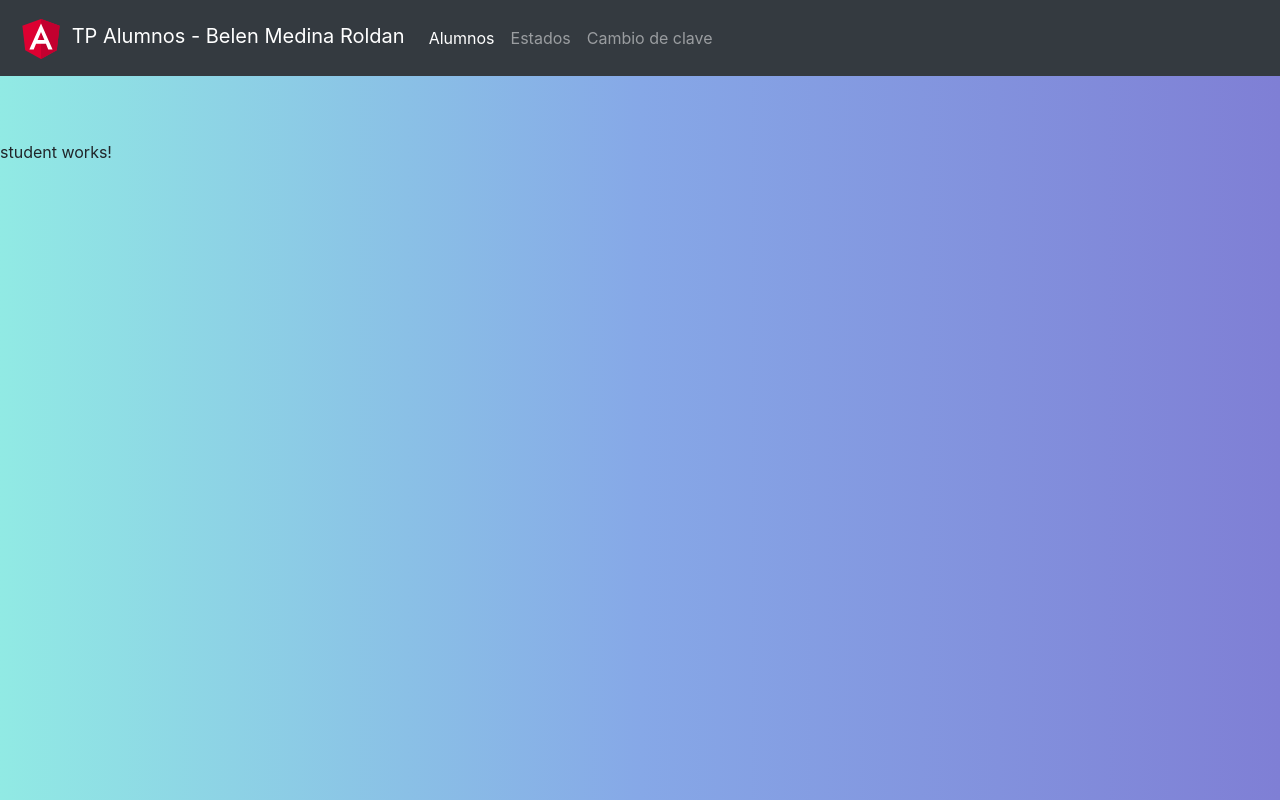
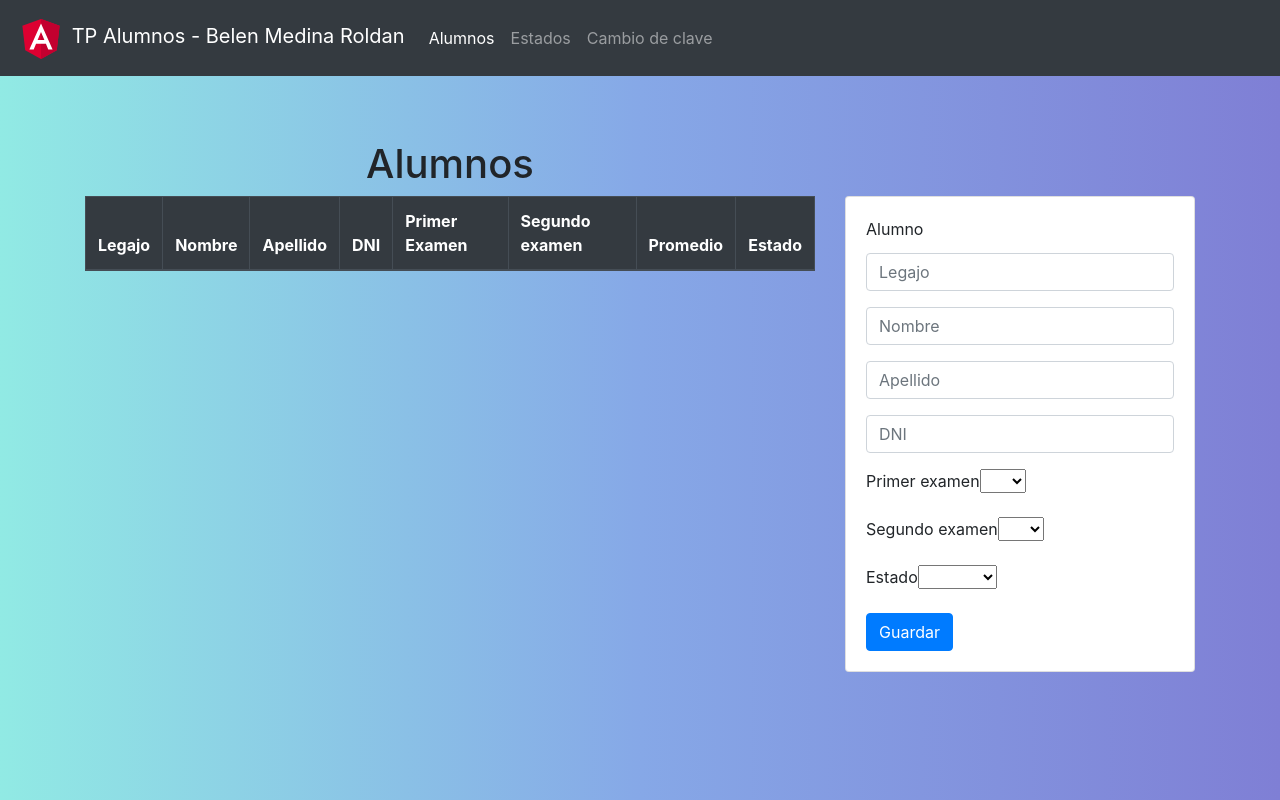
Before and after one commit to belenmr/tp-alumnos-angular, an Angular app: page /alumnos in a window 1280 px wide. Built offline with nearby package versions, Linux system fonts and the light colour scheme.

Commit message:
Se modifica componente alumno

```diff
--- a/src/app/components/student/student.component.html
+++ b/src/app/components/student/student.component.html
@@ -1 +1,98 @@
-<p>student works!</p>
+<div class="container">
+    <div class="row">
+        <div class="col-sm-8">
+            <h1 class="text-center">
+                Alumnos
+            </h1>
+        </div>
+        <div class="col-sm-4">
+            <div class="alert alert-success alert-dismissable" *ngIf="msg">
+                <a href="#" class="close" (click)="closeAlert()">
+                    &times;
+                </a>
+                {{msg}}
+            </div>
+        </div>
+    </div>
+    <div class="row">
+        <div class="col-md-8">
+                <table class="table table-bordered">
+                    <thead class="thead-dark">
+                        <tr>
+                            <th>Legajo</th>
+                            <th>Nombre</th>
+                            <th>Apellido</th>
+                            <th>DNI</th>
+                            <th>Primer Examen</th>
+                            <th>Segundo examen</th>
+                            <th>Promedio</th>
+                            <th>Estado</th>
+                        </tr>
+                    </thead>
+                    <tbody>
+                        <tr *ngFor="let student of studentsList; let i = index">
+                            <td>{{student.docket}}</td>
+                            <td>{{student.name}}</td>
+                            <td>{{student.surname}}</td>
+                            <td>{{student.dni}}</td>
+                            <td>{{student.firstExam}}</td>
+                            <td>{{student.secondExam}}</td>
+                            <td>{{student.average}}</td>
+                            <td>{{student.status.name}}</td>
+                            <td>
+                                <a (click)="openEditStudent(i)" class="btn btn-success">
+                                Editar
+                                </a>
+                                <a (click)="deleteStudent(i)" class="btn btn-danger">
+                                Eliminar
+                                </a>
+                            </td>
+                        </tr>
+                    </tbody>
+                </table>
+        </div>
+
+        <div class="col-md-4">
+            <div class="card">
+                <div class="card-body">
+                    <div class="card-title">Alumno</div>
+                    <div class="form-group">
+                        <input type="number" [(ngModel)]="selectedStudent.docket" placeholder="Legajo" class="form-control">
+                    </div>
+                    <div class="form-group">
+                        <input type="text" [(ngModel)]="selectedStudent.name" placeholder="Nombre" class="form-control">
+                    </div>
+                    <div class="form-group">
+                        <input type="text" [(ngModel)]="selectedStudent.surname" placeholder="Apellido" class="form-control">
+                    </div>
+                    <div class="form-group">
+                        <input type="number" [(ngModel)]="selectedStudent.dni" placeholder="DNI" class="form-control">
+                    </div>
+                    <div class="form-group">
+                        <label for="primerExamen">Primer examen</label>
+                        <select name="primerExamen" [(ngModel)]="selectedStudent.firstExam">
+                            <option *ngFor="let qualification of qualificationsList; let i = index" value="qualificationsList[i]">{{qualificationsList[i]}}</option>
+                        </select>
+                    </div>
+                    <div class="form-group">
+                        <label for="segundoExamen">Segundo examen</label>
+                        <select name="segundoExamen" [(ngModel)]="selectedStudent.secondExam">
+                            <option *ngFor="let qualification of qualificationsList; let i = index" value="qualificationsList[i]">{{qualificationsList[i]}}</option>
+                        </select>
+                    </div>
+                    <div class="form-group">
+                        <label for="estado">Estado</label>
+                        <select name="estado" [(ngModel)]="selectedStudent.status">
+                            <option value="value1">Value 1</option>
+                            <option value="value2">Value 2</option>
+                            <option value="value3">Value 3</option>
+                        </select>
+                    </div>
+                    <button (click)="addOrEditStudent()" class="btn btn-primary">Guardar</button>
+                    <button *ngIf="existStudent(selectedStudent) == true" (click)="deleteStudent()" class="btn btn-danger">Eliminar</button>
+                    <button *ngIf="existStudent(selectedStudent) == true" (click)="cancelEditStudent()" class="btn btn-warning">Cancelar</button>
+                </div>
+            </div>
+        </div>
+    </div>
+</div>
--- a/src/app/components/student/student.component.ts
+++ b/src/app/components/student/student.component.ts
@@ -1,4 +1,5 @@
 import { Component, OnInit } from '@angular/core';
+import { Student } from 'src/app/models/student.model';
 
 @Component({
   	selector: 'app-student',
@@ -12,4 +13,111 @@ export class StudentComponent implements OnInit {
   	ngOnInit() {
   	}
 
+	qualificationsList: number[] = [
+		0,
+		1, 1.5,
+		2, 2.5,
+		3, 3.5,
+		4, 4.5,
+		5, 5.5,
+		6, 6.5,
+		7, 7.5,
+		8, 8.5,
+		9, 9.5,
+		10
+	];
+  	studentList: Student[] = [
+		  {docket: 1,
+			name:"HOla",
+			surname: "Mundo",
+			dni: 123,
+			firstExam:0,
+			secondExam:0,
+			average: 0,
+			status: {code: "R", name:"Regular"}}
+	  ];
+
+  	selectedStudent: Student = new Student();
+
+  	openEditStudent(i:number){
+    	this.selectedStudent = this.studentList[i];
   	}
+
+	existStudent(student: Student): boolean{
+		let exist: boolean = false;
+
+		if (this.existDocket(student) && this.existDNI(student)) {
+			exist = true;
+		}
+
+		return exist;
+	}
+
+  	existDocket(student: Student):boolean{
+		let exist: boolean = false;
+
+		this.studentList.forEach(element => {
+			if (element.docket == student.docket) {
+				exist = true;
+			}
+		});
+
+		return exist;
+	}
+
+	existDNI(student: Student):boolean{
+		let exist: boolean = false;
+
+		this.studentList.forEach(element => {
+			if (element.dni == student.dni) {
+				exist = true;
+			}
+		});
+
+		return exist;
+	}
+
+	calculateAverage(student: Student): number{
+		let average: number = 0;
+		if (student.firstExam == 0) {
+			average = student.firstExam;
+		} else {
+			if(student.secondExam == 0){
+				average = student.secondExam;
+			} else {
+				average = (student.firstExam + student.secondExam) / 2;
+			}
+		}
+
+		return average;
+	}
+
+	addOrEditStudent(){
+		if (!this.existStudent(this.selectedStudent)) {
+			if(this.existDNI(this.selectedStudent)){
+				alert("Codigo ya en uso. Intente otro codigo");
+			} else {
+				if (this.existDocket(this.selectedStudent)) {
+					alert("Nombre de estado ya en uso. Intente otro nombre");
+				} else {
+					this.selectedStudent.average = this.calculateAverage(this.selectedStudent);
+					this.studentList.push(this.selectedStudent);
+				}
+			}
+		}
+
+		this.selectedStudent = new Student();
+	}
+
+	deleteStudent(i:number){
+		if (confirm("¿Quiere eliminarlo?")) {
+			this.selectedStudent = this.studentList[i];
+			this.studentList = this.studentList.filter(x => x!= this.selectedStudent);
+			this.selectedStudent = new Student();
+		}
+	}
+
+	cancelEditStudent(){
+		this.selectedStudent = new Student();
+	}
+}
```
Lines whose indentation alone changed are shown as unchanged.
